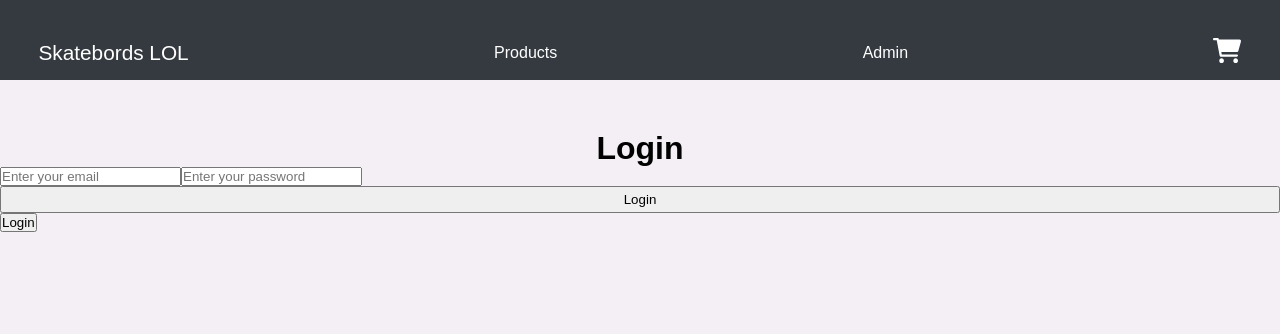
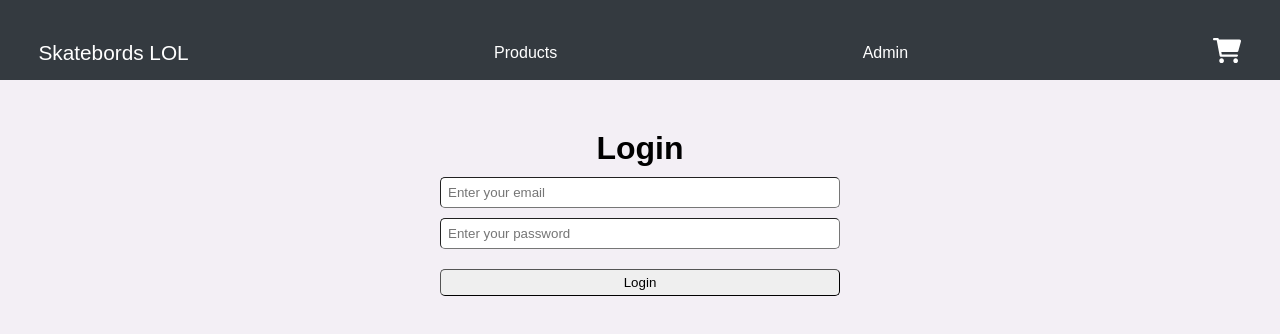
Before and after one commit to K1-RA/code_collaborate_shop, a Next.js app: page /admin in a window 1280 px wide. Shown: the top 334 px of the page. Built offline with nearby package versions, Linux system fonts and the light colour scheme; a web font is replaced by a local one.

Commit message:
Styled admin form, button component and global h1
Co-authored-by: Julia Wos <aliuj22@users.noreply.github.com>

```diff
--- a/components/Button/Button.module.scss
+++ b/components/Button/Button.module.scss
@@ -1,4 +1,6 @@
 .button {
+	border-radius: 5px;
+	border-width: 1px;
 	height: 2em;
 	width: 100%;
 }
--- a/components/Navbar/Navbar.js
+++ b/components/Navbar/Navbar.js
@@ -54,7 +54,9 @@ export default function Navbar() {
 						!isActive ? styles.showLinks : null
 					}`}
 				>
-					<a>Admin</a>
+					<Link href='/admin'>
+						<a>Admin</a>
+					</Link>
 				</li>
 			</ul>
 		</nav>
--- a/pages/admin/admin.module.scss
+++ b/pages/admin/admin.module.scss
@@ -0,0 +1,30 @@
+.adminContainer {
+	align-items: center;
+	display: flex;
+	flex-direction: column;
+	flex-wrap: wrap;
+	justify-content: center;
+
+	.adminForm {
+		display: flex;
+		flex-direction: column;
+		justify-content: center;
+		max-width: 400px;
+		width: 100%;
+
+		@media screen and (max-width: 480px) {
+			padding: 0 5%;
+		}
+
+		input {
+			border-radius: 5px;
+			border-width: 1px;
+			margin-bottom: 10px;
+			padding: 7px;
+		}
+
+		button {
+			margin-top: 10px;
+		}
+	}
+}
--- a/pages/admin/index.js
+++ b/pages/admin/index.js
@@ -39,9 +39,9 @@ const Admin = () => {
 	};
 
 	return (
-		<div>
+		<div className={style.adminContainer}>
 			<h1 className={'h1Styling'}>Login</h1>
-			<form onSubmit={onSubmit}>
+			<form onSubmit={onSubmit} className={style.adminForm}>
 				<input
 					type='email'
 					name='email'
@@ -59,7 +59,6 @@ const Admin = () => {
 					onChange={onChange}
 				/>
 				<Button type='submit' text='Login' />
-				<button type='submit'>Login</button>
 			</form>
 		</div>
 	);
--- a/styles/globals.scss
+++ b/styles/globals.scss
@@ -11,6 +11,11 @@ body {
 	a {
 		text-decoration: none;
 		color: black;
+	}
+	h1 {
+		text-align: center;
+		margin-top: 50px;
+		padding-bottom: 10px;
 	}
 }
 .grid-container {
@@ -28,8 +33,3 @@ body {
 .productProducts {
 	padding-left: 0.35em;
 }
-
-.h1Styling {
-	text-align: center;
-	margin-top: 50px;
-}
```
